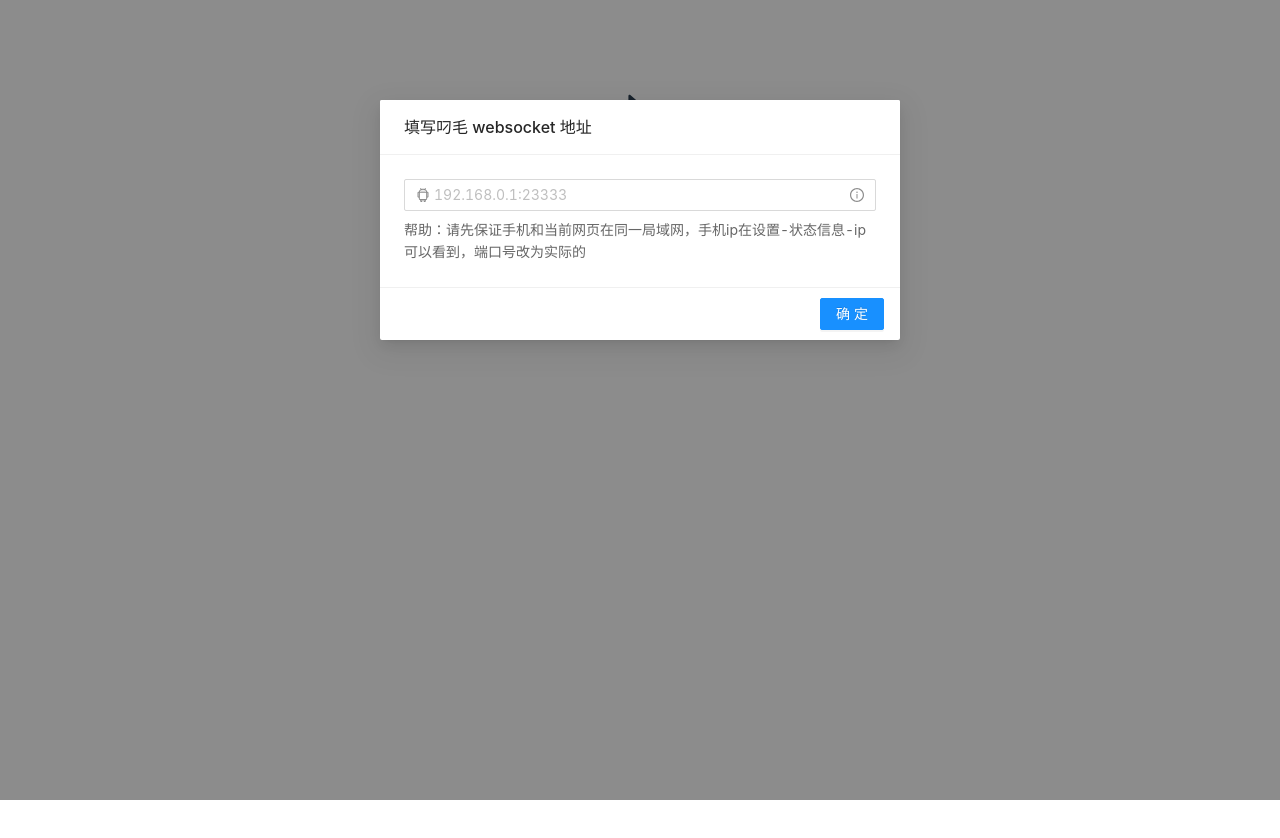
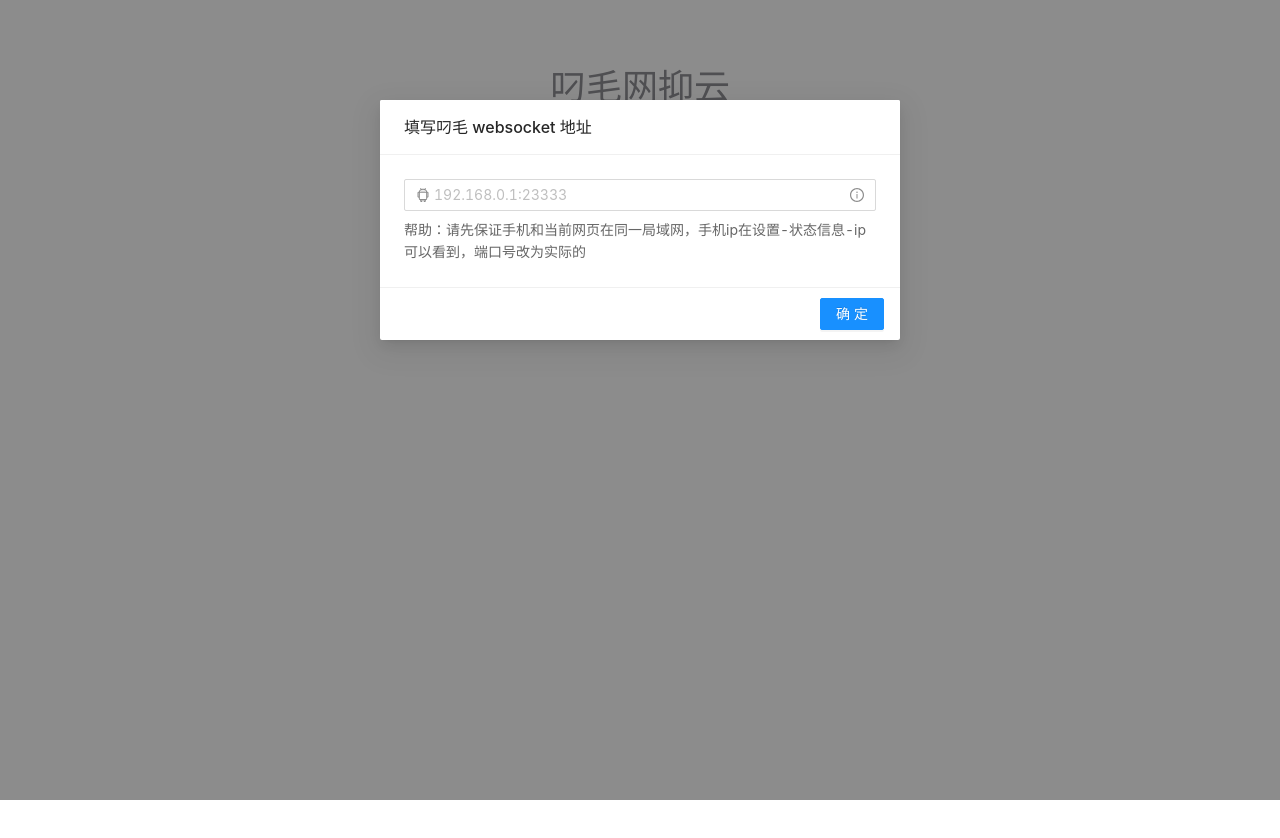
Before and after one commit to hrj5032188/diaomao163ws, a Vue app: page / in a window 1280 px wide. Shown: the top 838 px of the page. Built offline with nearby package versions, Linux system fonts and the light colour scheme.

Commit message:
来自两位产品经理的修改意见

```diff
--- a/src/components/RemoteControlMain.vue
+++ b/src/components/RemoteControlMain.vue
@@ -1,6 +1,7 @@
 <template>
     <view class="content">
-        <a-modal v-model:visible="wsDialogVisible" title="填写叼毛 websocket 地址" :keyboard="false" :maskClosable="false" :closable="false">
+      <div class="title">叼毛网抑云</div>
+      <a-modal v-model:visible="wsDialogVisible" title="填写叼毛 websocket 地址" :keyboard="false" :maskClosable="false" :closable="false">
             <a-input v-model:value="wsurl" placeholder="192.168.0.1:23333">
                 <template #prefix>
                     <android-outlined style="color: rgba(0, 0, 0, 0.45)" />
@@ -32,7 +33,7 @@
             <div style="margin-top: 8px; color: #666; font-size: 14px">帮助：歌单 id 获取需要分享歌单链接</div>
         </a-modal>
         <view>
-            <div class="music-title">{{ musicName }}</div>
+          <div class="music-title">{{ musicName }}</div>
             <div class="music-singler">{{ singerName }}</div>
             <div class="mucic-lyric">{{ lyric }}</div>
         </view>
@@ -62,12 +63,12 @@
         </a-row>
         <a-row type="flex" justify="center" align="middle">
             <a-tooltip>
-                <template #title>收藏</template>
-                <heart-two-tone two-tone-color="#eb2f96" @click="action('like')" class="action" />
+                <template #title>取消收藏</template>
+                <frown-outlined @click="action('dislike')" class="action" />
             </a-tooltip>
             <a-tooltip>
-                <template #title>取消收藏</template>
-                <frown-outlined @click="action('dislike')" class="action" />
+              <template #title>收藏</template>
+              <heart-two-tone two-tone-color="#eb2f96" @click="action('like')" class="action" />
             </a-tooltip>
             <a-tooltip>
                 <template #title>添加到指定歌单</template>
@@ -247,6 +248,7 @@ export default {
 .title {
     font-size: 36px;
     color: #8f8f94;
+    margin-bottom:32px;
 }
 
 .flex {
```
Also changed, not shown: 2 other files (tests, documents, lock files or other folders).
